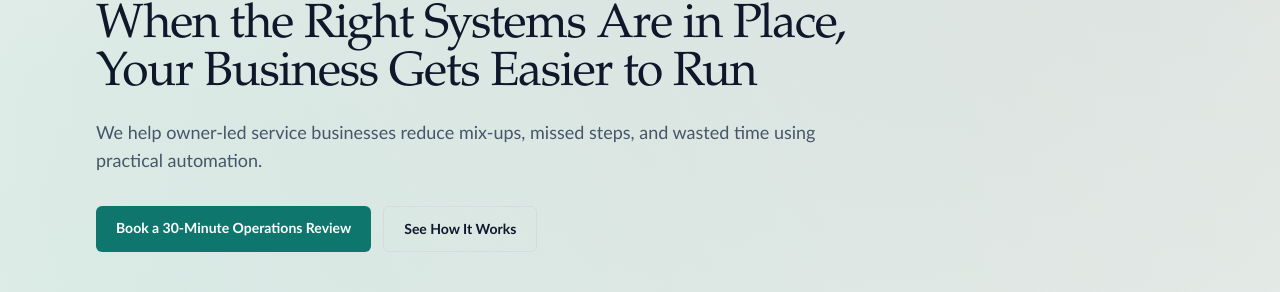
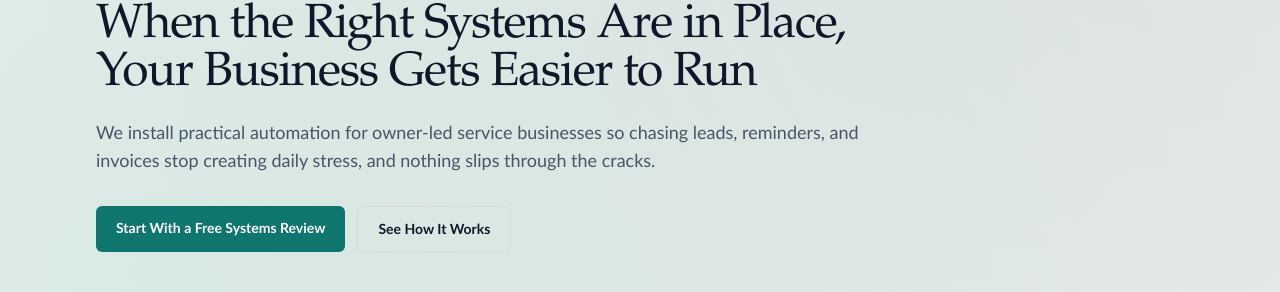
Before and after one commit to blakegrosenthal/operaite-site, a Next.js app: page / in a window 1280 px wide. Shown: the part 195-487 px from the top of the page. Built offline with nearby package versions, Linux system fonts and the light colour scheme; no server answers.

Commit message:
update homepage hero copy

```diff
--- a/app/page.tsx
+++ b/app/page.tsx
@@ -45,19 +45,19 @@ export default function HomePage() {
               Operations consulting
             </p>
             <h1 className="mt-4 text-3xl leading-tight tracking-tight text-foreground sm:text-5xl">
-              When the Right Systems Are in Place, Your Business Gets Easier to
-              Run
+              When the Right Systems Are in Place, Your Business Gets Easier to Run
             </h1>
             <p className="mt-5 text-base leading-8 text-muted sm:text-lg">
-              We help owner-led service businesses reduce mix-ups, missed steps,
-              and wasted time using practical automation.
+              We install practical automation for owner-led service businesses so
+              chasing leads, reminders, and invoices stop creating daily stress,
+              and nothing slips through the cracks.
             </p>
             <div className="mt-8 flex flex-wrap gap-3">
               <Link
                 href={env.calendlyUrl}
                 className="rounded-md bg-accent px-5 py-3 text-sm font-semibold text-white transition hover:bg-accent-strong"
               >
-                Book a 30-Minute Operations Review
+                Start With a Free Systems Review
               </Link>
               <Link
                 href="#process"
```
